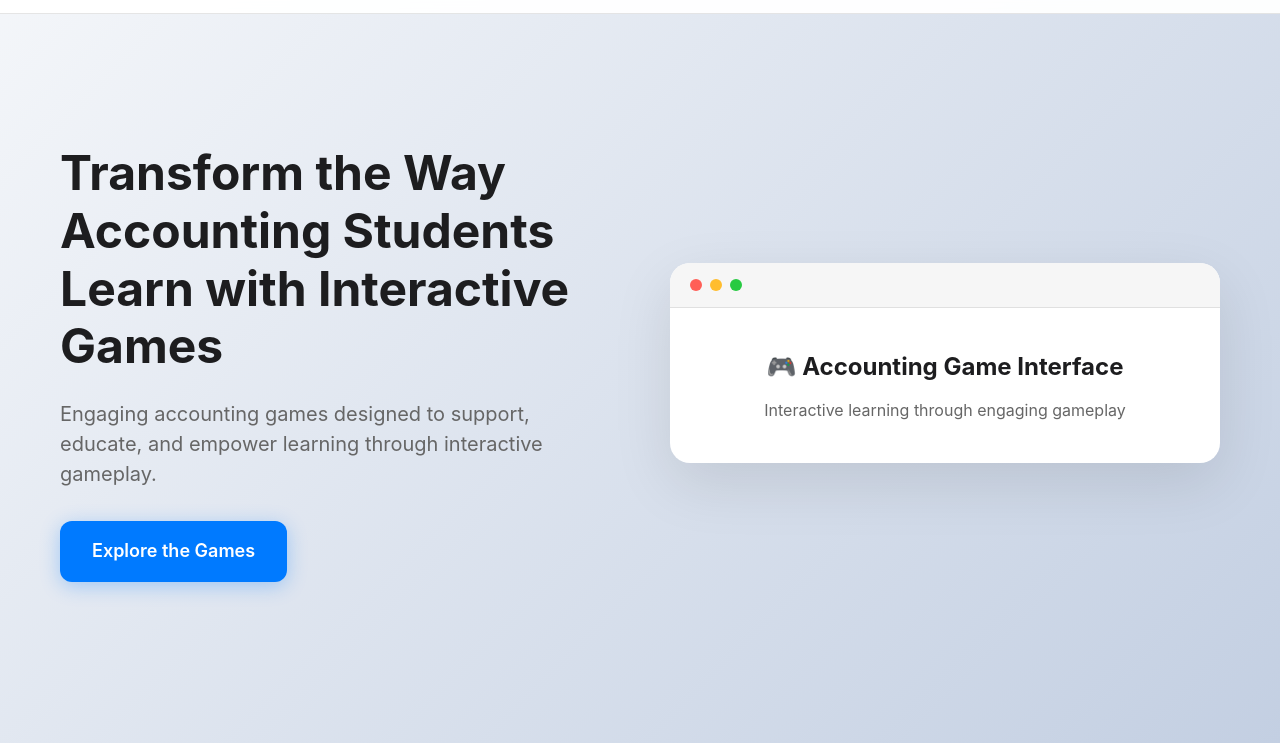
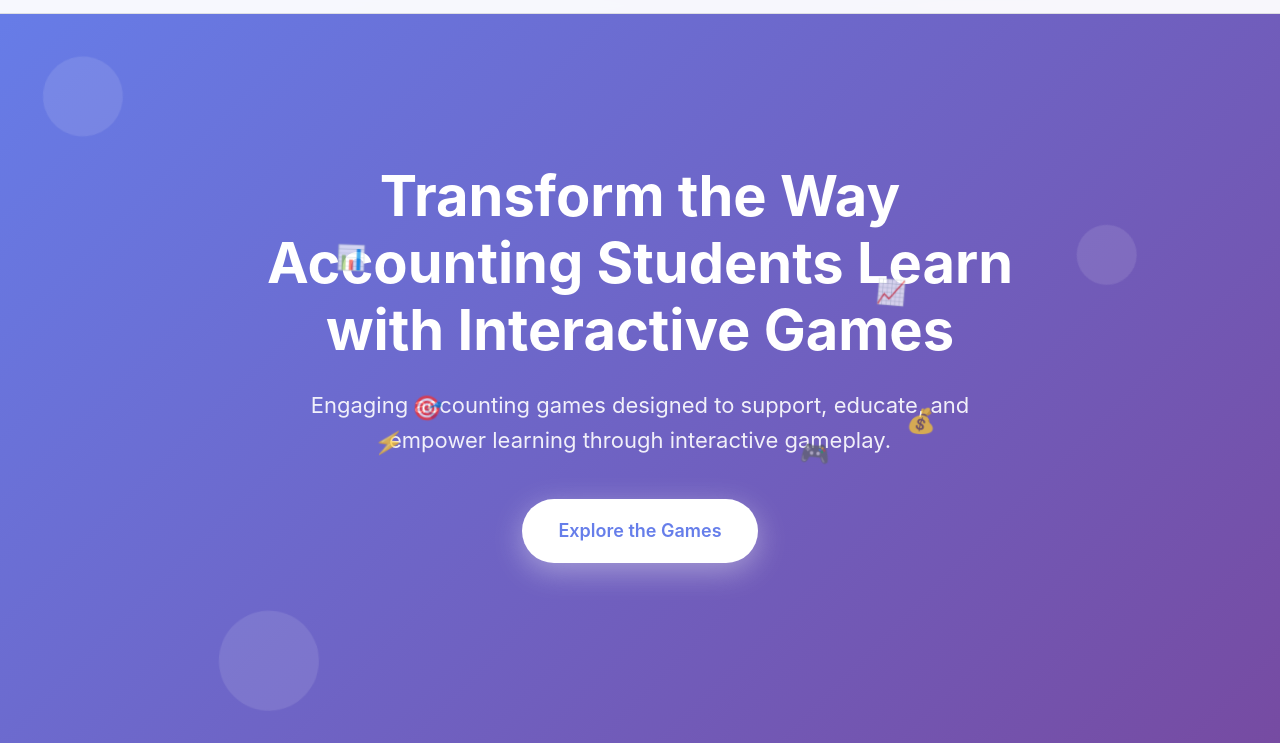
Before and after one commit to DrMichaelGuo/accounting-games-info-site, a plain HTML site: page index.html in a window 1280 px wide. Shown: the part 57-800 px from the top of the page. Drawn offline with Linux system fonts and the light colour scheme.

Commit message:
Enhance hero section with new animations and styles for improved user engagement

```diff
--- a/index.html
+++ b/index.html
@@ -46,25 +46,28 @@
     <section id="home" class="hero">
         <div class="container">
             <div class="hero-content">
-                <h1>Transform the Way Accounting Students Learn with Interactive Games</h1>
-                <p>Engaging accounting games designed to support, educate, and empower learning through interactive gameplay.</p>
+                <h1 class="hero-title">Transform the Way Accounting Students Learn with Interactive Games</h1>
+                <p class="hero-subtitle">Engaging accounting games designed to support, educate, and empower learning through interactive gameplay.</p>
                 <a href="#games" class="cta-button">Explore the Games</a>
-            </div>
-            <div class="hero-image">
-                <div class="game-interface-mockup">
-                    <div class="mockup-header">
-                        <div class="mockup-dots">
-                            <span></span>
-                            <span></span>
-                            <span></span>
-                        </div>
-                    </div>
-                    <div class="mockup-content">
-                        <h3>🎮 Accounting Game Interface</h3>
-                        <p>Interactive learning through engaging gameplay</p>
-                    </div>
+
+                <!-- Floating Animation Elements -->
+                <div class="floating-elements">
+                    <div class="floating-icon" data-speed="2">📊</div>
+                    <div class="floating-icon" data-speed="3">💰</div>
+                    <div class="floating-icon" data-speed="1.5">📈</div>
+                    <div class="floating-icon" data-speed="2.5">🎯</div>
+                    <div class="floating-icon" data-speed="1.8">⚡</div>
+                    <div class="floating-icon" data-speed="3.2">🎮</div>
                 </div>
             </div>
+        </div>
+
+        <!-- Background Animation -->
+        <div class="bg-animation">
+            <div class="shape shape-1"></div>
+            <div class="shape shape-2"></div>
+            <div class="shape shape-3"></div>
+            <div class="shape shape-4"></div>
         </div>
     </section>
 
--- a/style.css
+++ b/style.css
@@ -84,105 +84,223 @@ body {
 /* Hero Section */
 .hero {
     padding: 120px 0 80px;
-    background: linear-gradient(135deg, #f5f7fa 0%, #c3cfe2 100%);
+    background: linear-gradient(135deg, #667eea 0%, #764ba2 100%);
     min-height: 100vh;
     display: flex;
     align-items: center;
+    position: relative;
+    overflow: hidden;
 }
 
 .hero .container {
-    display: grid;
-    grid-template-columns: 1fr 1fr;
-    gap: 60px;
-    align-items: center;
+    position: relative;
+    z-index: 2;
+    text-align: center;
+    max-width: 800px;
 }
 
-.hero-content h1 {
-    font-size: 48px;
+.hero-content {
+    position: relative;
+}
+
+.hero-title {
+    font-size: 56px;
     font-weight: 700;
     line-height: 1.2;
     margin-bottom: 24px;
-    color: #1d1d1f;
+    color: #ffffff;
+    animation: fadeInUp 1s ease-out;
 }
 
-.hero-content p {
-    font-size: 20px;
-    color: #666;
-    margin-bottom: 32px;
-    line-height: 1.5;
+.hero-subtitle {
+    font-size: 22px;
+    color: rgba(255, 255, 255, 0.9);
+    margin-bottom: 40px;
+    line-height: 1.6;
+    animation: fadeInUp 1s ease-out 0.2s both;
 }
 
 .cta-button {
     display: inline-block;
-    background-color: #007aff;
-    color: white;
-    padding: 16px 32px;
-    border-radius: 12px;
+    background-color: #ffffff;
+    color: #667eea;
+    padding: 18px 36px;
+    border-radius: 50px;
     text-decoration: none;
     font-weight: 600;
     font-size: 18px;
     transition: all 0.3s ease;
-    box-shadow: 0 4px 20px rgba(0, 122, 255, 0.3);
+    box-shadow: 0 8px 30px rgba(0, 0, 0, 0.2);
+    animation: fadeInUp 1s ease-out 0.4s both, pulse 3s ease-in-out 2s infinite;
 }
 
 .cta-button:hover {
-    background-color: #0056b3;
-    transform: translateY(-2px);
-    box-shadow: 0 8px 30px rgba(0, 122, 255, 0.4);
+    transform: translateY(-3px);
+    box-shadow: 0 15px 40px rgba(0, 0, 0, 0.3);
+    background-color: #f8f9ff;
 }
 
-.game-interface-mockup {
-    background-color: white;
-    border-radius: 20px;
-    padding: 0;
-    box-shadow: 0 20px 60px rgba(0, 0, 0, 0.1);
-    overflow: hidden;
+/* Floating Icons Animation */
+.floating-elements {
+    position: absolute;
+    top: 0;
+    left: 0;
+    width: 100%;
+    height: 100%;
+    pointer-events: none;
 }
 
-.mockup-header {
-    background-color: #f6f6f6;
-    padding: 16px 20px;
-    border-bottom: 1px solid #e0e0e0;
+.floating-icon {
+    position: absolute;
+    font-size: 24px;
+    opacity: 0.7;
+    animation: float 6s ease-in-out infinite;
 }
 
-.mockup-dots {
-    display: flex;
-    gap: 8px;
+.floating-icon:nth-child(1) {
+    top: 20%;
+    left: 10%;
+    animation-delay: 0s;
 }
 
-.mockup-dots span {
-    width: 12px;
-    height: 12px;
-    border-radius: 50%;
-    background-color: #ddd;
+.floating-icon:nth-child(2) {
+    top: 60%;
+    left: 85%;
+    animation-delay: 1s;
 }
 
-.mockup-dots span:first-child {
-    background-color: #ff5f57;
+.floating-icon:nth-child(3) {
+    top: 30%;
+    right: 15%;
+    animation-delay: 2s;
 }
 
-.mockup-dots span:nth-child(2) {
-    background-color: #ffbd2e;
+.floating-icon:nth-child(4) {
+    bottom: 30%;
+    left: 20%;
+    animation-delay: 3s;
 }
 
-.mockup-dots span:last-child {
-    background-color: #28ca42;
+.floating-icon:nth-child(5) {
+    top: 70%;
+    left: 15%;
+    animation-delay: 4s;
 }
 
-.mockup-content {
-    padding: 40px 30px;
-    text-align: center;
+.floating-icon:nth-child(6) {
+    bottom: 20%;
+    right: 25%;
+    animation-delay: 5s;
 }
 
-.mockup-content h3 {
-    font-size: 24px;
-    margin-bottom: 12px;
-    color: #1d1d1f;
+/* Background Animation Shapes */
+.bg-animation {
+    position: absolute;
+    top: 0;
+    left: 0;
+    width: 100%;
+    height: 100%;
+    overflow: hidden;
+    z-index: 1;
 }
 
-.mockup-content p {
-    color: #666;
-    font-size: 16px;
+.shape {
+    position: absolute;
+    border-radius: 50%;
+    background: rgba(255, 255, 255, 0.1);
+    animation: moveShape 20s infinite linear;
+}
+
+.shape-1 {
+    width: 80px;
+    height: 80px;
+    top: 20%;
+    left: -5%;
+    animation-duration: 25s;
+}
+
+.shape-2 {
+    width: 120px;
+    height: 120px;
+    top: 70%;
+    right: -10%;
+    animation-duration: 30s;
+    animation-direction: reverse;
+}
+
+.shape-3 {
+    width: 60px;
+    height: 60px;
+    top: 40%;
+    left: 80%;
+    animation-duration: 35s;
+}
+
+.shape-4 {
+    width: 100px;
+    height: 100px;
+    bottom: 10%;
+    left: 10%;
+    animation-duration: 28s;
+    animation-direction: reverse;
+}
+
+/* Keyframe Animations */
+@keyframes fadeInUp {
+    from {
+        opacity: 0;
+        transform: translateY(30px);
+    }
+    to {
+        opacity: 1;
+        transform: translateY(0);
+    }
+}
+
+@keyframes float {
+    0%, 100% {
+        transform: translateY(0px) rotate(0deg);
+    }
+    25% {
+        transform: translateY(-10px) rotate(5deg);
+    }
+    50% {
+        transform: translateY(-20px) rotate(10deg);
+    }
+    75% {
+        transform: translateY(-10px) rotate(5deg);
+    }
+}
+
+@keyframes moveShape {
+    0% {
+        transform: translateX(-100px) translateY(0px) rotate(0deg);
+    }
+    25% {
+        transform: translateX(100px) translateY(-50px) rotate(90deg);
+    }
+    50% {
+        transform: translateX(200px) translateY(0px) rotate(180deg);
+    }
+    75% {
+        transform: translateX(100px) translateY(50px) rotate(270deg);
+    }
+    100% {
+        transform: translateX(-100px) translateY(0px) rotate(360deg);
+    }
+}
+
+/* Pulse animation for CTA button */
+@keyframes pulse {
+    0% {
+        box-shadow: 0 8px 30px rgba(0, 0, 0, 0.2);
+    }
+    50% {
+        box-shadow: 0 8px 30px rgba(255, 255, 255, 0.4);
+    }
+    100% {
+        box-shadow: 0 8px 30px rgba(0, 0, 0, 0.2);
+    }
 }
 
 /* Features Section */
```
